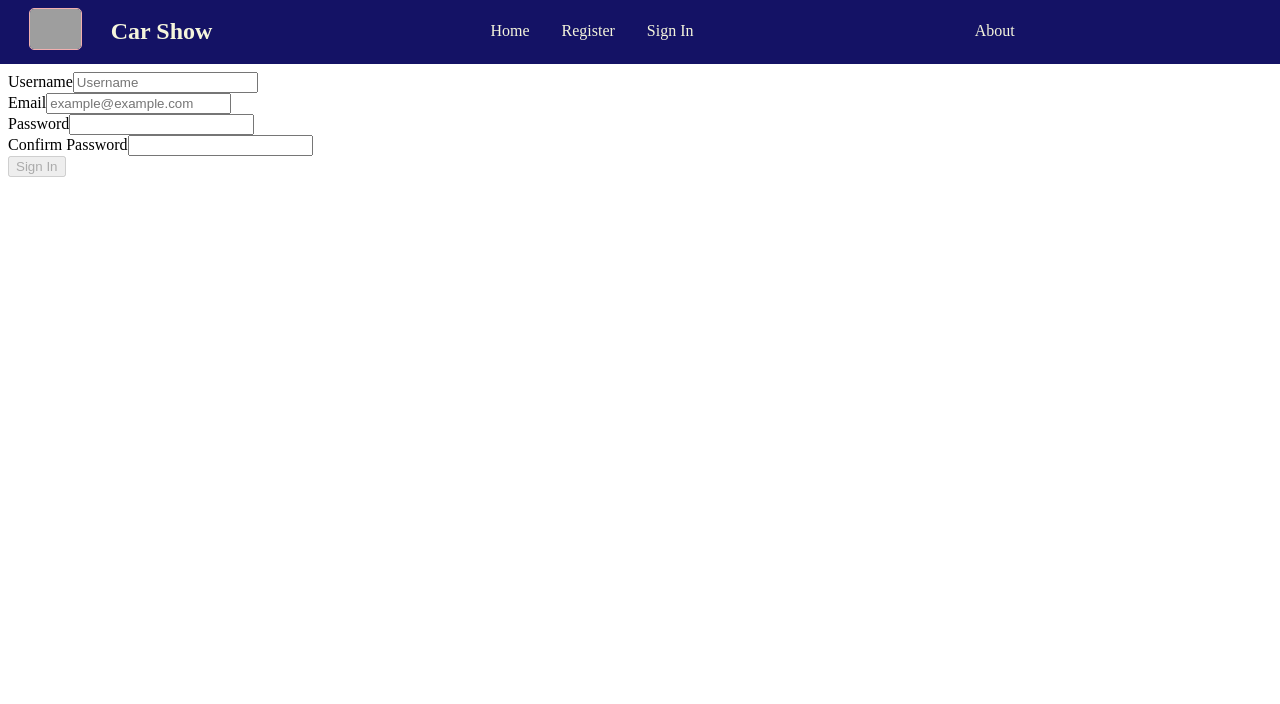
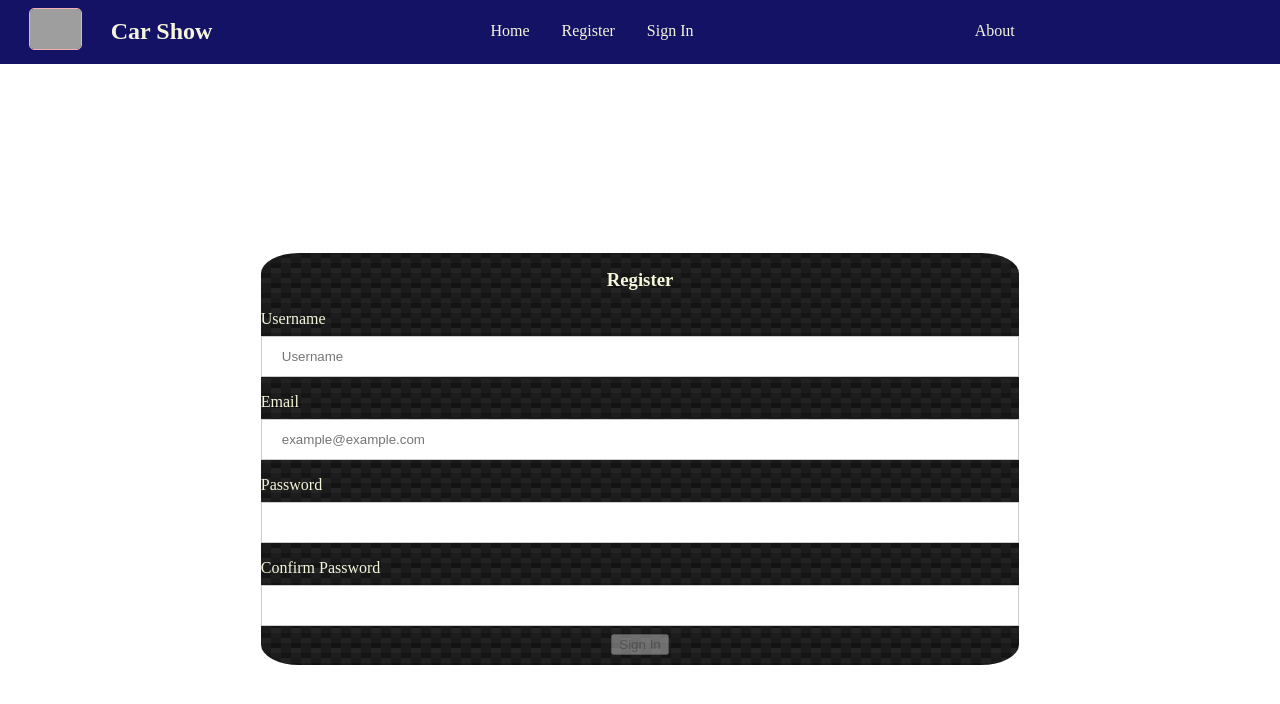
Before and after one commit to RafaelIgnacioMontes/Car-Show--FE, a React (Create React App) app in the folder car-show/: page /register in a window 1280 px wide. Shown: the top 704 px of the page. Built offline with nearby package versions, Linux system fonts and the light colour scheme; no server answers; grey boxes are pictures that could not be loaded.

Commit message:
sign in and register forms

```diff
--- a/car-show/src/App.css
+++ b/car-show/src/App.css
@@ -76,10 +76,10 @@ header nav a {
   display: block;
   margin-left: auto;
   margin-right: auto;
-  height: 50vh;
-  width: 40vw;
+  height: 40vh;
+  width: 35vw;
   border-radius: 40%;
-  padding-top: 8vh;
+  padding-top: 5vh;
   padding-bottom: 8vh;
 }
 .team {
@@ -148,3 +148,41 @@ margin-right: 10%;
   flex-basis: 50%;
   margin: 10px 10px 15px 5px;
 }
+.signinForm {
+margin: 20% 20% 20%;
+  border-radius: 5%;
+  background:
+  linear-gradient(27deg, #151515 5px, transparent 5px) 0 5px,
+  linear-gradient(207deg, #151515 5px, transparent 5px) 10px 0px,
+  linear-gradient(27deg, #222 5px, transparent 5px) 0px 10px,
+  linear-gradient(207deg, #222 5px, transparent 5px) 10px 5px,
+  linear-gradient(90deg, #1b1b1b 10px, transparent 10px),
+  linear-gradient(#1d1d1d 25%, #1a1a1a 25%, #1a1a1a 50%, transparent 50%, transparent 75%, #242424 75%, #242424);
+  background-color: #131313;
+  background-size: 20px 20px;
+}
+.signin label {
+  color: beige;
+}
+.input-wrapper {
+  margin-top: 1vh;
+}
+.signin input {
+  width: 100%;
+  padding: 12px 20px;
+  margin: 8px 0;
+  display: inline-block;
+  border: 1px solid #ccc;
+  box-sizing: border-box;
+}
+.signin h3 {
+  text-align: center;
+  color: beige;
+  padding-top: 2vh;
+}
+.signinButton {
+  display: flex;
+  justify-content: center;
+  align-items: center;
+  margin-bottom: 10px;
+}
--- a/car-show/src/components/Register.jsx
+++ b/car-show/src/components/Register.jsx
@@ -28,10 +28,11 @@ const Register = () => {
   }
 
   return (
-    <div className="signin col">
+    <div className="signin">
       <div className="card-overlay centered">
-        <form className="col" onSubmit={handleSubmit}>
+        <form className="signinForm" onSubmit={handleSubmit}>
           <div className="input-wrapper">
+            <h3>Register</h3>
             <label htmlFor="userName">Username</label>
             <input
               onChange={handleChange}
@@ -74,15 +75,17 @@ const Register = () => {
               required
             />
           </div>
-          <button
+          <div className='signinButton'>
+          <button className='signinButton'
             disabled={
               !formValues.email ||
               (!formValues.password &&
                 formValues.confirmPassword === formValues.password)
-            }
-          >
+              }
+              >
             Sign In
           </button>
+          </div>
         </form>
       </div>
     </div>
--- a/car-show/src/components/SignIn.jsx
+++ b/car-show/src/components/SignIn.jsx
@@ -20,10 +20,11 @@ const SignIn = ({ setUser }) => {
   }
 
   return (
-    <div className="signin col">
+    <div className="signin">
       <div className="card-overlay centered">
-        <form className="col" onSubmit={handleSubmit}>
+        <form className="signinForm" onSubmit={handleSubmit}>
           <div className="input-wrapper">
+            <h3>Sign In</h3>
             <label htmlFor="email">Email</label>
             <input
               onChange={handleChange}
@@ -44,9 +45,11 @@ const SignIn = ({ setUser }) => {
               required
             />
           </div>
-          <button disabled={!formValues.email || !formValues.password}>
-            Sign In
+          <div className='signinButton'>
+          <button className='signinButton' disabled={!formValues.email || !formValues.password}>
+            Login
           </button>
+          </div>
         </form>
       </div>
     </div>
```
